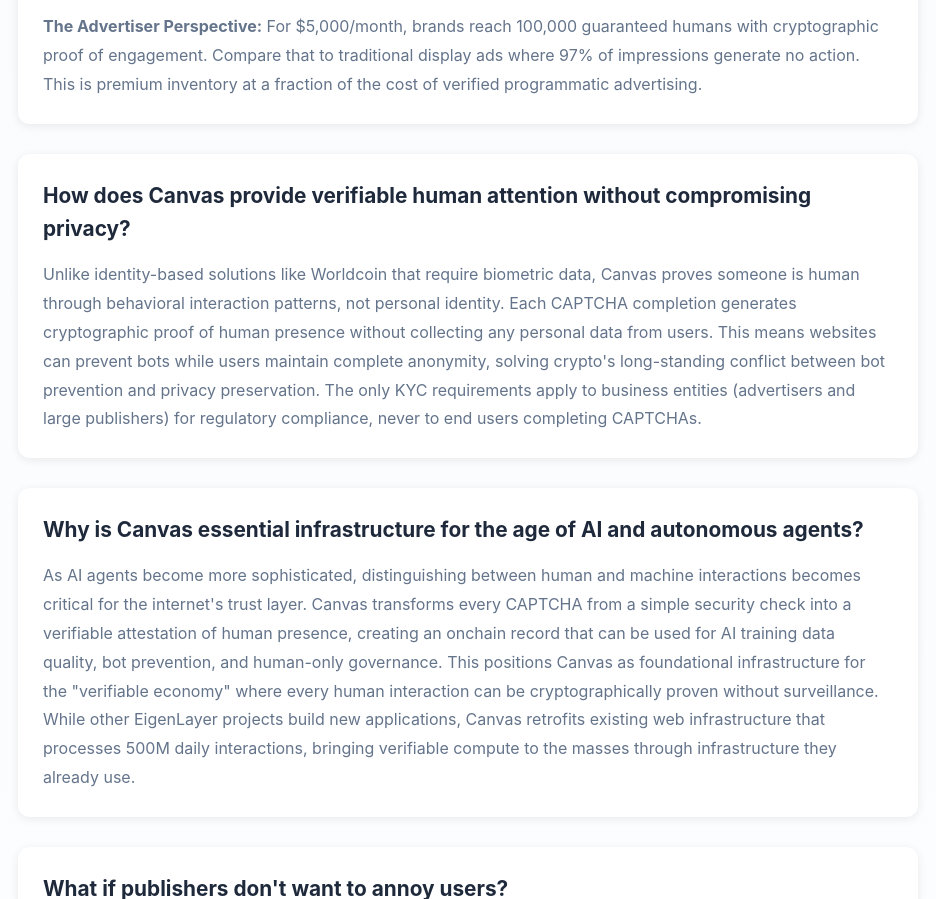
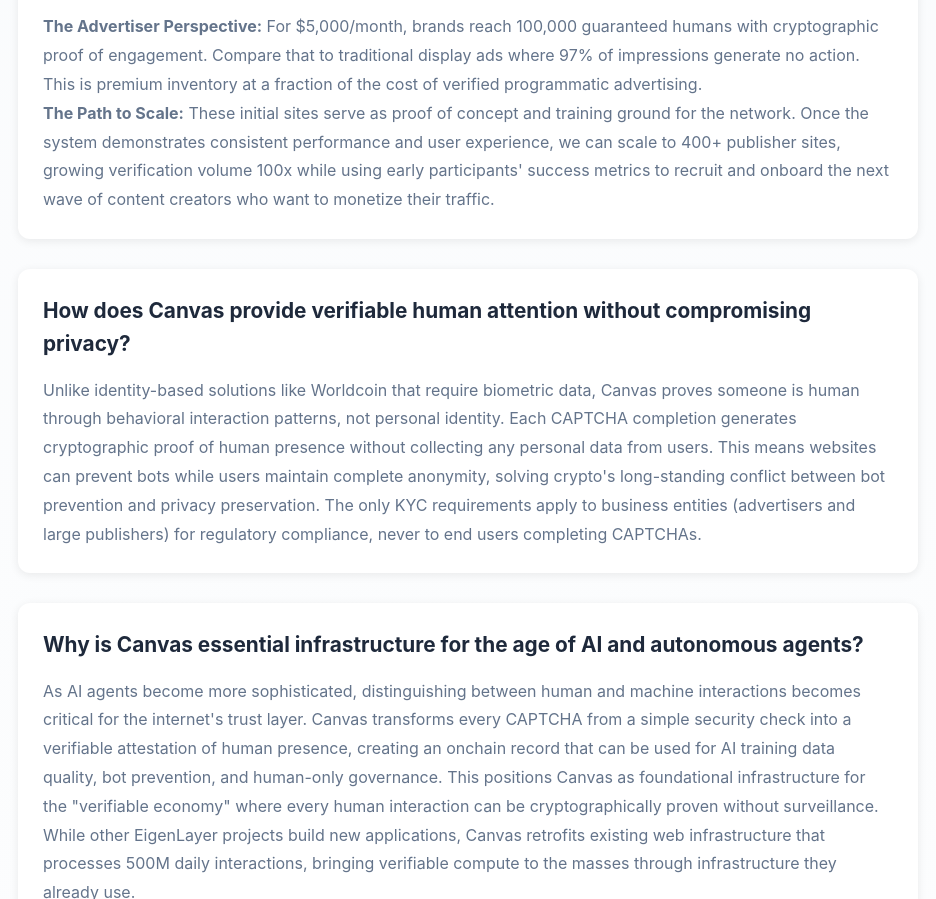
Before and after one commit to rosarkar/canvas-website, a plain HTML site: page index.html in a window 1280 px wide. Shown: the part 7587-8486 px from the top of the page, without its empty margins (172-1108 px from the left). Drawn offline with Linux system fonts and the light colour scheme.

Commit message:
Update index.html

```diff
--- a/index.html
+++ b/index.html
@@ -1027,6 +1027,9 @@
                 <p style="color: var(--gray); line-height: 1.8;">
                     <strong>The Advertiser Perspective:</strong> For $5,000/month, brands reach 100,000 guaranteed humans with cryptographic proof of engagement. Compare that to traditional display ads where 97% of impressions generate no action. This is premium inventory at a fraction of the cost of verified programmatic advertising.
                 </p>
+                <p style="color: var(--gray); line-height: 1.8;">
+                    <strong>The Path to Scale:</strong> These initial sites serve as proof of concept and training ground for the network. Once the system demonstrates consistent performance and user experience, we can scale to 400+ publisher sites, growing verification volume 100x while using early participants' success metrics to recruit and onboard the next wave of content creators who want to monetize their traffic.
+                </p>
             </div>
 
                 <div style="margin-bottom: 30px; padding: 25px; background: white; border-radius: 12px; box-shadow: 0 2px 10px rgba(0,0,0,0.08);">
```
